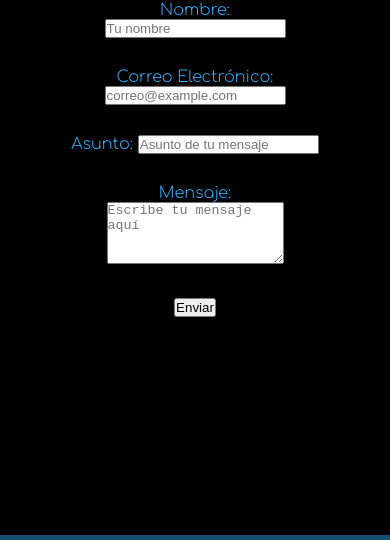
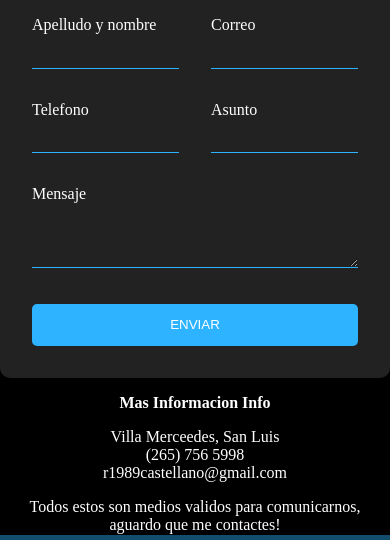
Before and after one commit to CastellanoRodrigo/CV-System-Analist, a website: page pages/contacto.html in a window 390 px wide. Shown: the part 207-747 px from the top of the page. Drawn offline with Linux system fonts and the light colour scheme.

Commit message:
Responsive contactos

```diff
--- a/pages/contacto.html
+++ b/pages/contacto.html
@@ -33,7 +33,7 @@
 
 
     <main>
-        <section class="formulario">
+        <!--<section class="formulario">
             <form action="" method="">
                <div>
                    <label for="nombre">Nombre:</label>
@@ -59,7 +59,55 @@
                    <input type="submit" value="Enviar">
                </div>
             </form>
-    </section>
+    </section>-->
+    <div class="content">
+
+        <h1 class="logo"><span>Contactame</span></h1>
+
+        <div class="contact-wrapper animated bounceInUp">
+            <div class="contact-form">
+
+                <form action="">
+                    <p>
+                        <label>Apelludo y nombre</label>
+                        <input type="text" name="fullname">
+                    </p>
+                    <p>
+                        <label>Correo</label>
+                        <input type="email" name="email">
+                    </p>
+                    <p>
+                        <label>Telefono</label>
+                        <input type="tel" name="phone">
+                    </p>
+                    <p>
+                        <label>Asunto</label>
+                        <input type="text" name="affair">
+                    </p>
+                    <p class="block">
+                       <label>Mensaje</label>
+                        <textarea name="message" rows="3"></textarea>
+                    </p>
+                    <p class="block">
+                        <button>
+                            Enviar
+                        </button>
+                    </p>
+                </form>
+            </div>
+            <div class="contact-info">
+                <h4>Mas Informacion Info</h4>
+                <ul>
+                    <li><i class="fas fa-map-marker-alt"></i> Villa Merceedes, San Luis</li>
+                    <li><i class="fas fa-phone"></i> (265) 756 5998</li>
+                    <li><i class="fas fa-envelope-open-text"></i> r1989castellano@gmail.com</li>
+                </ul>
+                <p>Todos estos son medios validos para comunicarnos, aguardo que me contactes!</p>
+                <p><a href="https://www.linkedin.com/in/rodrigo-castellano-9a5b0552/">In: Castellano Rodrigo</a></p>
+            </div>
+        </div>
+
+    </div>
     </main>
 
     <footer id="footer">
--- a/sass/contacto/contacto.scss
+++ b/sass/contacto/contacto.scss
@@ -1,4 +1,4 @@
-/* CONTACTO */
+/* CONTACTO
 .formulario{
     color: #2DB3FF;
     margin: 40px;
@@ -11,4 +11,116 @@
 
 .formulario div{
     margin: 30px;
+}*/
+.container {
+    max-width: 1170px;
+    margin-left: auto;
+    margin-right: auto;
+    padding: 1.5em;
 }
+
+ul {
+    list-style: none;
+    padding: 0;
+}
+
+.logo {
+    text-align: center;
+    font-size: 3em;
+}
+
+.logo span {
+    color: #2DB3FF;
+}
+
+.contact-wrapper {
+    border-radius: 10px;
+    box-shadow: 0 0 20px 0 rgba(255, 255, 255, .3);
+}
+
+.contact-wrapper > * {
+    padding: 1em;
+    border-radius: 10px;
+}
+
+.contact-form {
+    background: #222222;
+    border-radius: 10px;
+}
+
+.contact-form form {
+    display: grid;
+    grid-template-columns: 1fr 1fr;
+}
+
+.contact-form form label {
+    display: block;
+}
+
+.contact-form form p {
+    margin: 0;
+    padding: 1em;
+    color: #fff;
+}
+
+.contact-form form .block {
+    grid-column: 1 / 3;
+}
+
+.contact-form form button,
+.contact-form form input,
+.contact-form form textarea {
+    width: 100%;
+    padding: .7em;
+    border: none;
+    background: none;
+    outline: 0;
+    color: #fff;
+    border-bottom: 1px solid #2DB3FF;
+}
+
+.contact-form form button {
+    background: #2DB3FF;
+    border: 0;
+    text-transform: uppercase;
+    border-radius: 5px;
+    padding: 1em;
+}
+
+.contact-form form button:hover,
+.contact-form form button:focus {
+    background:#2DB3FF;
+    color: #fff;
+    transition: background-color 1s ease-out;
+    outline: 0;
+}
+
+/* CONTACT INFO */
+.contact-info {
+    background: #000;
+}
+
+.contact-info h4, .contact-info ul, .contact-info p {
+    text-align: center;
+    margin: 0 0 1rem 0;
+    color: #fff;
+}
+
+/* LARGE SIZE */
+@media(min-width: 700px) {
+    body {
+        padding: 0 4em;
+    }
+    .contact-wrapper {
+        display: grid;
+        grid-template-columns: 2fr 1fr;
+    }
+    .contact-wrapper > * {
+        padding: 2em;
+    }
+    .contact-info h4,
+    .contact-info ul,
+    .contact-info p {
+        text-align: left;
+    }
+}
```
Also changed, not shown: index.html (+1 -1 lines), sass/medias/media.scss (+2 -14 lines), css/style.css, 1 other file.
